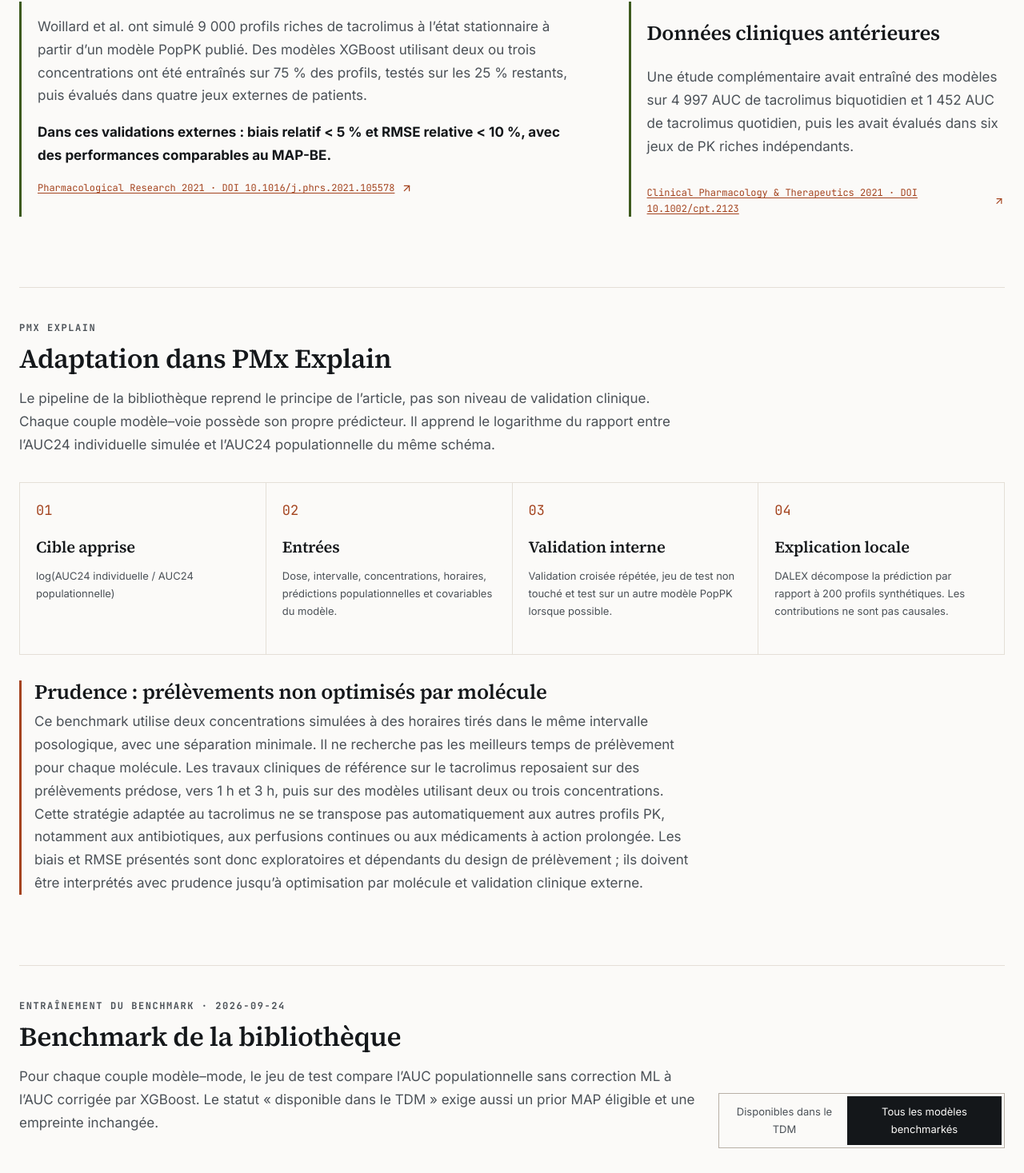
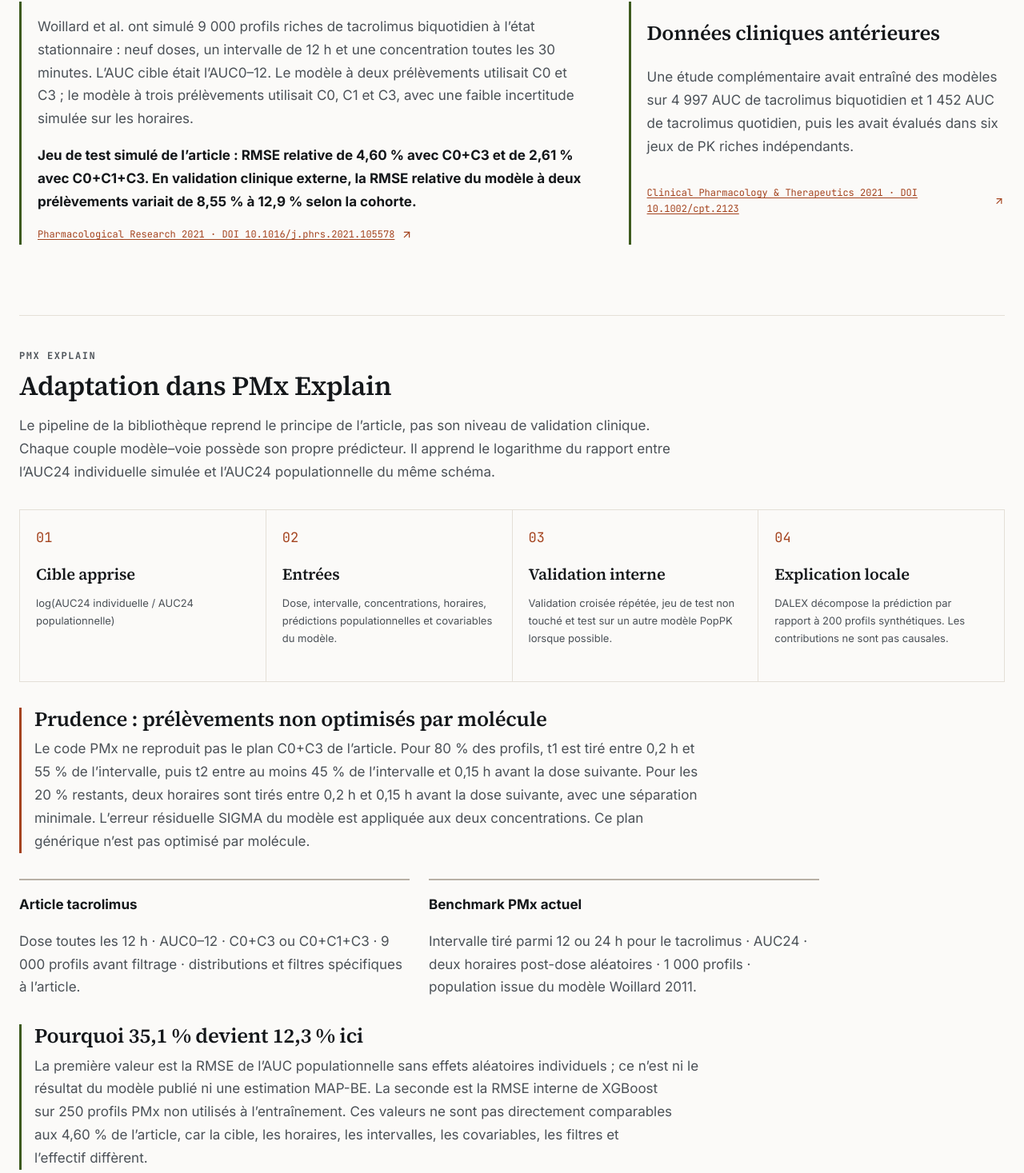
Before and after one commit to rberrah/rberrah.github.io, a SvelteKit app: page /ml in a window 1280 px wide. Shown: the part 1005-2472 px from the top of the page at 80% size. Built offline with nearby package versions, Linux system fonts and the light colour scheme; no server answers.

Commit message:
Clarify ML sampling benchmark methodology

```diff
--- a/scripts/generate_tdm_catalog.mjs
+++ b/scripts/generate_tdm_catalog.mjs
@@ -378,6 +378,7 @@ async function main() {
   const mlOutput = `${JSON.stringify({
     version: mlRegistry.version,
     benchmarkDate: mlRegistry.benchmarkDate ?? null,
+    samplingDesign: mlRegistry.samplingDesign ?? null,
     artifacts: mlArtifacts
   }, null, 2)}\n`;
   const previousMlBenchmark = await fs.readFile(mlBenchmarkFile, 'utf8').catch(() => '');
--- a/src/routes/ml/+page.svelte
+++ b/src/routes/ml/+page.svelte
@@ -17,8 +17,8 @@
       open: 'Ouvrir dans le moteur TDM', course: 'Voir le chapitre pédagogique',
       simulated: 'Profils simulés', sparse: 'Prélèvements limités', features: 'Variables structurées', model: 'XGBoost', output: 'AUC24 ML',
       evidence: 'Point de départ publié', articleTitle: "L’article de simulation du tacrolimus",
-      articleBody: "Woillard et al. ont simulé 9 000 profils riches de tacrolimus à l’état stationnaire à partir d’un modèle PopPK publié. Des modèles XGBoost utilisant deux ou trois concentrations ont été entraînés sur 75 % des profils, testés sur les 25 % restants, puis évalués dans quatre jeux externes de patients.",
-      articleResult: 'Dans ces validations externes : biais relatif < 5 % et RMSE relative < 10 %, avec des performances comparables au MAP-BE.',
+      articleBody: "Woillard et al. ont simulé 9 000 profils riches de tacrolimus biquotidien à l’état stationnaire : neuf doses, un intervalle de 12 h et une concentration toutes les 30 minutes. L’AUC cible était l’AUC0–12. Le modèle à deux prélèvements utilisait C0 et C3 ; le modèle à trois prélèvements utilisait C0, C1 et C3, avec une faible incertitude simulée sur les horaires.",
+      articleResult: 'Jeu de test simulé de l’article : RMSE relative de 4,60 % avec C0+C3 et de 2,61 % avec C0+C1+C3. En validation clinique externe, la RMSE relative du modèle à deux prélèvements variait de 8,55 % à 12,9 % selon la cohorte.',
       relatedTitle: 'Données cliniques antérieures',
       relatedBody: "Une étude complémentaire avait entraîné des modèles sur 4 997 AUC de tacrolimus biquotidien et 1 452 AUC de tacrolimus quotidien, puis les avait évalués dans six jeux de PK riches indépendants.",
       adaptation: 'Adaptation dans PMx Explain',
@@ -29,7 +29,13 @@
       validationText: 'Validation croisée répétée, jeu de test non touché et test sur un autre modèle PopPK lorsque possible.',
       explanationText: 'DALEX décompose la prédiction par rapport à 200 profils synthétiques. Les contributions ne sont pas causales.',
       samplingWarningTitle: 'Prudence : prélèvements non optimisés par molécule',
-      samplingWarningBody: "Ce benchmark utilise deux concentrations simulées à des horaires tirés dans le même intervalle posologique, avec une séparation minimale. Il ne recherche pas les meilleurs temps de prélèvement pour chaque molécule. Les travaux cliniques de référence sur le tacrolimus reposaient sur des prélèvements prédose, vers 1 h et 3 h, puis sur des modèles utilisant deux ou trois concentrations. Cette stratégie adaptée au tacrolimus ne se transpose pas automatiquement aux autres profils PK, notamment aux antibiotiques, aux perfusions continues ou aux médicaments à action prolongée. Les biais et RMSE présentés sont donc exploratoires et dépendants du design de prélèvement ; ils doivent être interprétés avec prudence jusqu’à optimisation par molécule et validation clinique externe.",
+      samplingWarningBody: "Le code PMx ne reproduit pas le plan C0+C3 de l’article. Pour 80 % des profils, t1 est tiré entre 0,2 h et 55 % de l’intervalle, puis t2 entre au moins 45 % de l’intervalle et 0,15 h avant la dose suivante. Pour les 20 % restants, deux horaires sont tirés entre 0,2 h et 0,15 h avant la dose suivante, avec une séparation minimale. L’erreur résiduelle SIGMA du modèle est appliquée aux deux concentrations. Ce plan générique n’est pas optimisé par molécule.",
+      protocolPublishedTitle: 'Article tacrolimus',
+      protocolPublishedBody: 'Dose toutes les 12 h · AUC0–12 · C0+C3 ou C0+C1+C3 · 9 000 profils avant filtrage · distributions et filtres spécifiques à l’article.',
+      protocolPmxTitle: 'Benchmark PMx actuel',
+      protocolPmxBody: 'Intervalle tiré parmi 12 ou 24 h pour le tacrolimus · AUC24 · deux horaires post-dose aléatoires · 1 000 profils · population issue du modèle Woillard 2011.',
+      tacroBenchmarkTitle: 'Pourquoi 35,1 % devient 12,3 % ici',
+      tacroBenchmarkBody: "La première valeur est la RMSE de l’AUC populationnelle sans effets aléatoires individuels ; ce n’est ni le résultat du modèle publié ni une estimation MAP-BE. La seconde est la RMSE interne de XGBoost sur 250 profils PMx non utilisés à l’entraînement. Ces valeurs ne sont pas directement comparables aux 4,60 % de l’article, car la cible, les horaires, les intervalles, les covariables, les filtres et l’effectif diffèrent.",
       benchmark: 'Benchmark de la bibliothèque',
       benchmarkLead: "Pour chaque couple modèle–mode, le jeu de test compare l’AUC populationnelle sans correction ML à l’AUC corrigée par XGBoost. Le statut « disponible dans le TDM » exige aussi un prior MAP éligible et une empreinte inchangée.",
       current: 'Disponibles dans le TDM', snapshot: 'Tous les modèles benchmarkés', search: 'Rechercher un modèle', allDrugs: 'Toutes les molécules',
@@ -62,8 +68,8 @@
       open: 'Open in the TDM engine', course: 'Read the learning chapter',
       simulated: 'Simulated profiles', sparse: 'Sparse samples', features: 'Structured features', model: 'XGBoost', output: 'ML AUC24',
       evidence: 'Published starting point', articleTitle: 'The tacrolimus simulation article',
-      articleBody: 'Woillard et al. simulated 9,000 rich steady-state tacrolimus profiles from a published PopPK model. XGBoost models using two or three concentrations were trained on 75% of profiles, tested on the remaining 25%, then evaluated in four external patient datasets.',
-      articleResult: 'In these external validations: relative bias < 5% and relative RMSE < 10%, with performance comparable to MAP-BE.',
+      articleBody: 'Woillard et al. simulated 9,000 rich steady-state twice-daily tacrolimus profiles: nine doses, a 12-hour interval and one concentration every 30 minutes. The target was AUC0–12. The two-sample model used C0 and C3; the three-sample model used C0, C1 and C3, with small simulated timing uncertainty.',
+      articleResult: 'Article simulated test set: relative RMSE was 4.60% with C0+C3 and 2.61% with C0+C1+C3. In external clinical validation, relative RMSE for the two-sample model ranged from 8.55% to 12.9% across cohorts.',
       relatedTitle: 'Earlier clinical data',
       relatedBody: 'A related study had trained models on 4,997 twice-daily and 1,452 once-daily tacrolimus AUCs, then evaluated them in six independent rich-PK datasets.',
       adaptation: 'Adaptation in PMx Explain',
@@ -74,7 +80,13 @@
       validationText: 'Repeated cross-validation, untouched holdout and testing on another PopPK model when possible.',
       explanationText: 'DALEX decomposes the prediction against 200 synthetic profiles. Contributions are not causal.',
       samplingWarningTitle: 'Caution: sampling times are not optimized by drug',
-      samplingWarningBody: 'This benchmark uses two simulated concentrations at times sampled within the same dosing interval, with a minimum separation. It does not identify the best sampling times for each drug. The reference clinical tacrolimus work used predose, approximately 1-hour and 3-hour samples, then models based on two or three concentrations. This tacrolimus-specific strategy cannot automatically be transferred to other PK profiles, especially antibiotics, continuous infusions or long-acting drugs. The reported bias and RMSE are therefore exploratory and sampling-design dependent; they require cautious interpretation until drug-specific optimization and external clinical validation are completed.',
+      samplingWarningBody: 'The PMx code does not reproduce the article’s C0+C3 design. For 80% of profiles, t1 is sampled between 0.2 hours and 55% of the interval, then t2 from at least 45% of the interval to 0.15 hours before the next dose. For the remaining 20%, two times are sampled between 0.2 hours and 0.15 hours before the next dose, with a minimum separation. Model SIGMA residual error is applied to both concentrations. This generic design is not optimized by drug.',
+      protocolPublishedTitle: 'Tacrolimus article',
+      protocolPublishedBody: 'Dose every 12 h · AUC0–12 · C0+C3 or C0+C1+C3 · 9,000 profiles before filtering · article-specific distributions and filters.',
+      protocolPmxTitle: 'Current PMx benchmark',
+      protocolPmxBody: 'Tacrolimus interval sampled from 12 or 24 h · AUC24 · two random post-dose times · 1,000 profiles · population based on the 2011 Woillard model.',
+      tacroBenchmarkTitle: 'Why 35.1% becomes 12.3% here',
+      tacroBenchmarkBody: 'The first value is the RMSE of population AUC without individual random effects; it is neither the performance of the published model nor a MAP-BE estimate. The second is the internal XGBoost RMSE on 250 PMx profiles withheld from training. These values are not directly comparable with the article’s 4.60%, because the target, sampling times, intervals, covariates, filters and sample size differ.',
       benchmark: 'Library benchmark',
       benchmarkLead: 'For each model–mode pair, the holdout compares population AUC without ML correction against XGBoost-corrected AUC. “Available in TDM” also requires an eligible MAP prior and an unchanged fingerprint.',
       current: 'Available in TDM', snapshot: 'All benchmarked models', search: 'Search models', allDrugs: 'All drugs',
@@ -192,6 +204,14 @@
     <h3>{copy.samplingWarningTitle}</h3>
     <p>{copy.samplingWarningBody}</p>
   </aside>
+  <div class="protocol-comparison">
+    <div><strong>{copy.protocolPublishedTitle}</strong><p>{copy.protocolPublishedBody}</p></div>
+    <div><strong>{copy.protocolPmxTitle}</strong><p>{copy.protocolPmxBody}</p></div>
+  </div>
+  <aside class="metric-note comparison-note">
+    <h3>{copy.tacroBenchmarkTitle}</h3>
+    <p>{copy.tacroBenchmarkBody}</p>
+  </aside>
 </section>
 
 <section class="benchmark">
@@ -294,8 +314,12 @@
   input, select { width: 100%; border: 1px solid var(--border-strong); border-radius: var(--radius); background: var(--bg-tertiary); color: var(--text-primary); padding: var(--space-3); font: inherit; }
   .metric-note { max-width: 850px; margin: var(--space-7) 0; padding-left: var(--space-4); border-left: 3px solid var(--accent-ai); }
   .sampling-note { border-left-color: var(--accent-pk); }
+  .comparison-note { border-left-color: var(--accent-pd); }
   .metric-note h3 { margin: 0 0 var(--space-2); }
   .metric-note p { margin: 0; color: var(--text-secondary); }
+  .protocol-comparison { display: grid; grid-template-columns: repeat(2, minmax(0, 1fr)); gap: var(--space-6); max-width: 1000px; }
+  .protocol-comparison > div { padding-top: var(--space-4); border-top: 2px solid var(--border-strong); }
+  .protocol-comparison p { margin-bottom: 0; color: var(--text-secondary); }
   .chart-head { display: flex; justify-content: space-between; align-items: baseline; gap: var(--space-4); margin: var(--space-8) 0 var(--space-4); }
   .chart-head h3 { margin: 0; }
   .chart-head span { color: var(--text-muted); font-family: var(--font-mono); font-size: var(--text-xs); }
@@ -336,7 +360,7 @@
   @media (max-width: 900px) {
     .pipeline { grid-template-columns: 1fr; gap: 0; }
     .pipeline-arrow { margin: var(--space-2) auto; transform: rotate(90deg); }
-    .evidence-grid, .interpretation { grid-template-columns: 1fr; }
+    .evidence-grid, .interpretation, .protocol-comparison { grid-template-columns: 1fr; }
     .method-grid { grid-template-columns: repeat(2, 1fr); }
     .stats { grid-template-columns: repeat(2, 1fr); }
     .section-head { align-items: start; flex-direction: column; }
```
Also changed, not shown: src/lib/content/mlBenchmark.generated.json, tdm-engine/ml/README.md, tdm-engine/ml/registry.json, 1 other file (tests, documents, lock files or other folders).
